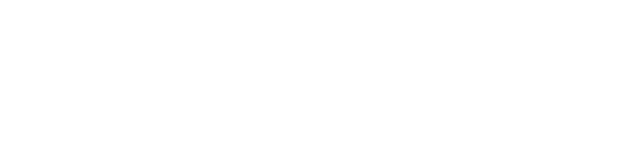
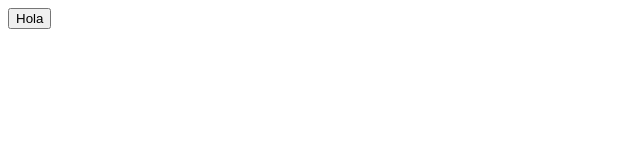
Before and after one commit to carloslair24/prueba, a plain HTML site: page index.html in a window 1280 px wide. Shown: the whole page, without its empty margins (0-640 px from the left). Drawn offline with Linux system fonts and the light colour scheme.

Commit message:
feature: header

```diff
--- a/index.html
+++ b/index.html
@@ -6,6 +6,6 @@
     <title>Document</title>
 </head>
 <body>
-    <main></main>
+    <main><header><button>Hola</button></header></main>
 </body>
 </html>
```
